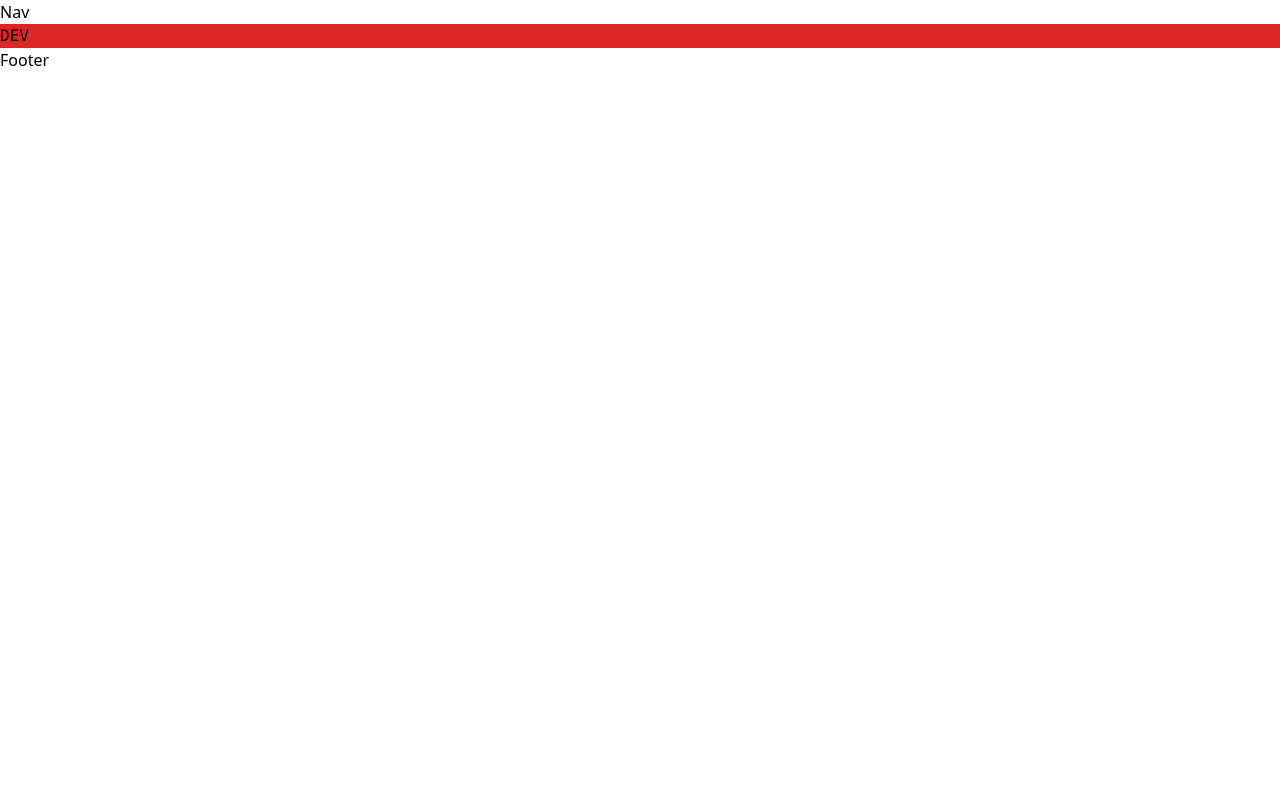
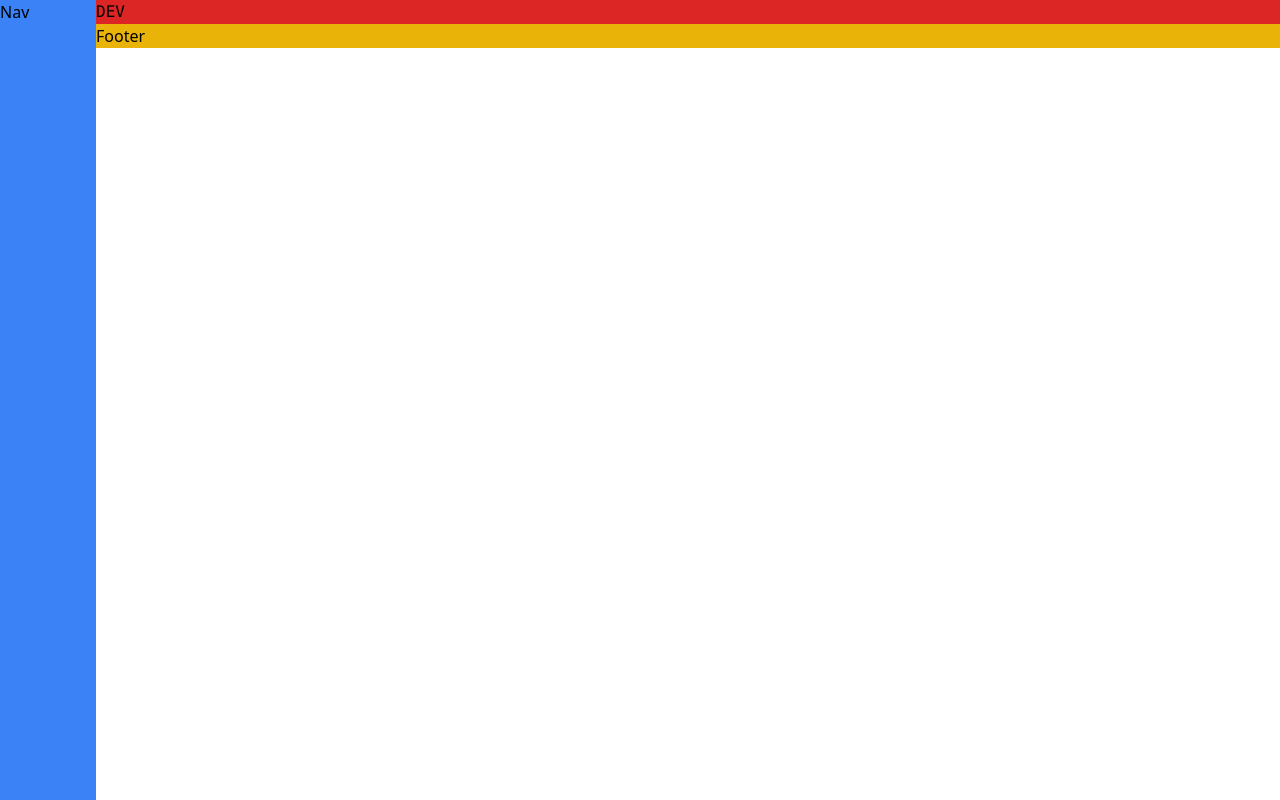
Before and after one commit to HEIG-COMEM/HEIG-VD_EcoC_Beau-Rivage, a Nuxt app: page / in a window 1280 px wide. Built offline with nearby package versions, Linux system fonts and the light colour scheme.

Commit message:
Base layout

```diff
--- a/layouts/default.vue
+++ b/layouts/default.vue
@@ -1,5 +1,9 @@
 <template>
-    <AppNav />
-    <slot />
-    <AppFooter />
+    <AppNav class="fixed h-screen w-24 bg-blue-500" />
+    <div class="ml-24">
+        <main class="bg-red-500">
+            <slot />
+        </main>
+        <AppFooter class="bg-yellow-500" />
+    </div>
 </template>
```
